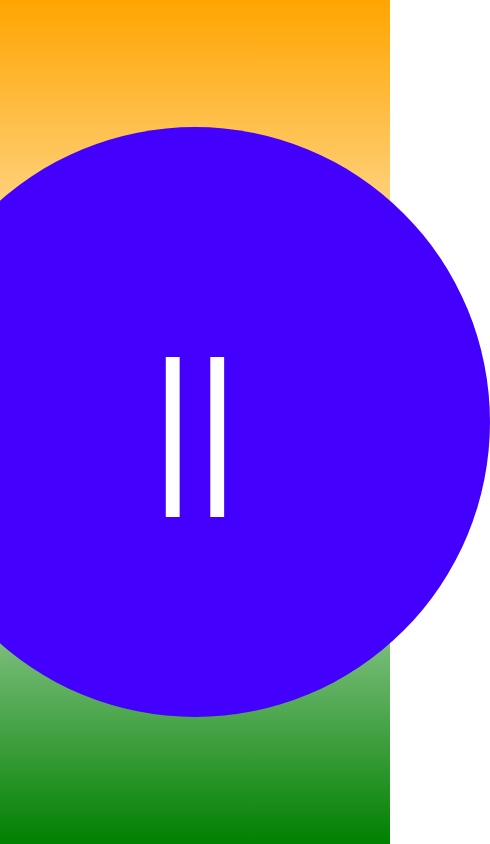
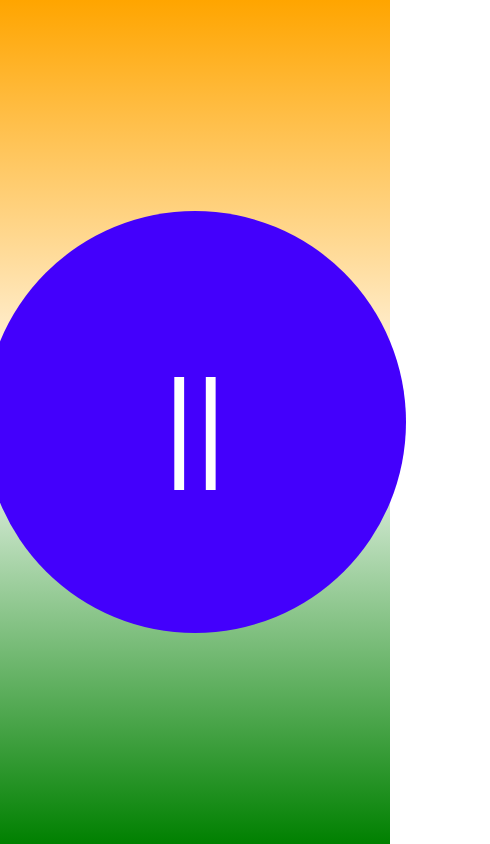
Before and after one commit to parvindr091719/Play-and-Push-Button, a plain HTML site: page index.html in a window 390 px wide. Shown: the whole page, 490 px wide, since content can reach past the window. Drawn offline with Linux system fonts and the light colour scheme.

Commit message:
responsive check

```diff
--- a/style.css
+++ b/style.css
@@ -75,3 +75,21 @@ button:hover{
         font-size: 191px;
     }
 }
+
+@media only screen and (min-width: 300px){
+    body{
+        height: 100vh;
+    }
+    .but{
+        font-size: 121px;
+    }
+
+    .but1{
+        height: 50vh;
+        width: 50vh;
+    }
+
+    button:hover{
+        font-size: 151px;
+    }
+}
```
